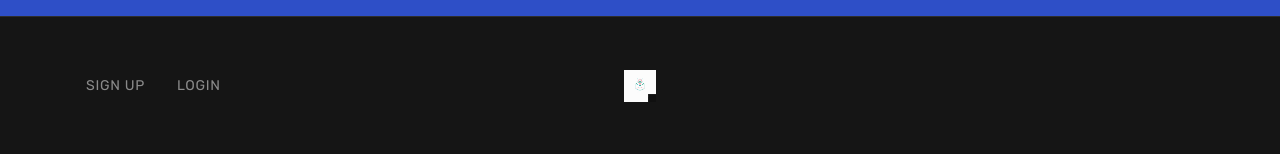
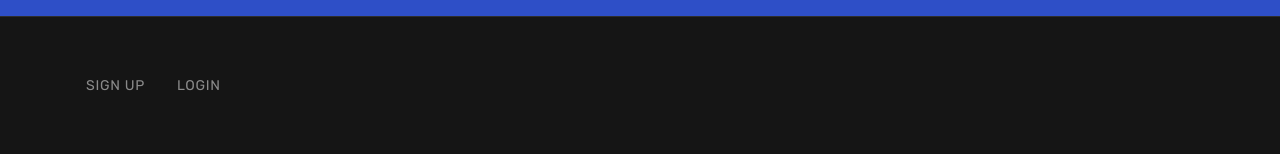
Before and after one commit to danielnels/Smart-Cube, a React (Create React App) app in the folder client/: page / in a window 1280 px wide. Shown: the part 558-718 px from the top of the page. Built offline with nearby package versions, Linux system fonts and the light colour scheme.

Commit message:
updated schema

```diff
--- a/client/src/components/Footer.js
+++ b/client/src/components/Footer.js
@@ -54,11 +54,7 @@ const Footer = ({ toTop }) => {
                                     }}
                                     onClick={toTop}
                                 >
-                                    <img
-                                        className="logo-sm"
-                                        src="/assets/images/logo-light.png"
-                                        alt="davidtunnell.com logo"
-                                    />
+
                                 </Link>
                             </div>
                             <div className="col-md-5 text-center text-md-right"></div>
--- a/client/src/components/Header.js
+++ b/client/src/components/Header.js
@@ -14,12 +14,12 @@ const Header = ({ toTop }) => {
                             <img
                                 className="navbar-logo navbar-logo-light"
                                 src="/assets/images/logo-light.png"
-                                alt="David Tunnell Logo"
+                                alt="smart-cube Logo"
                             />
                             <img
                                 className="navbar-logo navbar-logo-dark"
                                 src="/assets/images/logo-dark.png"
-                                alt="David Tunnell Logo"
+                                alt="smart-cube Logo"
                             />
                         </Link>
                         <button
```
